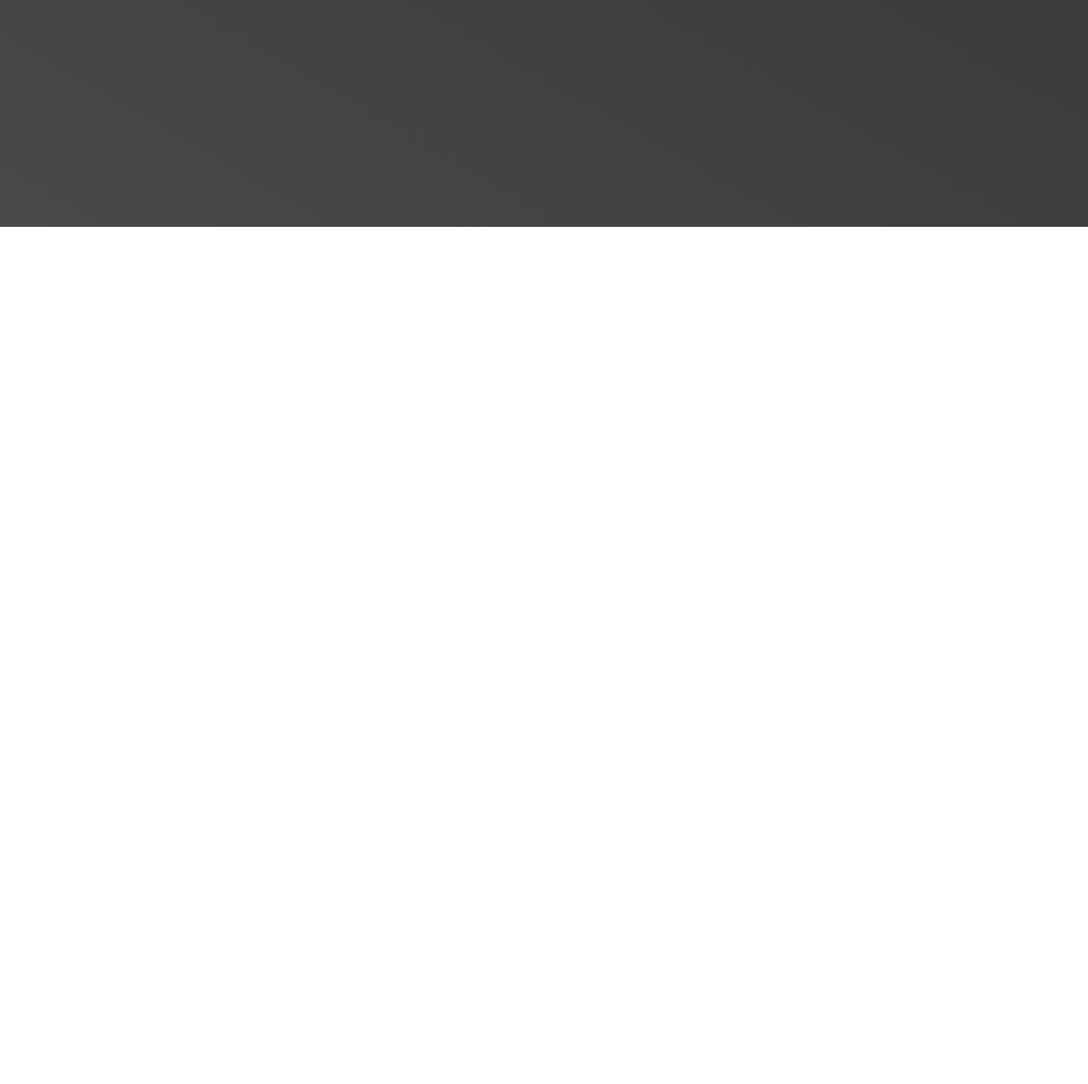
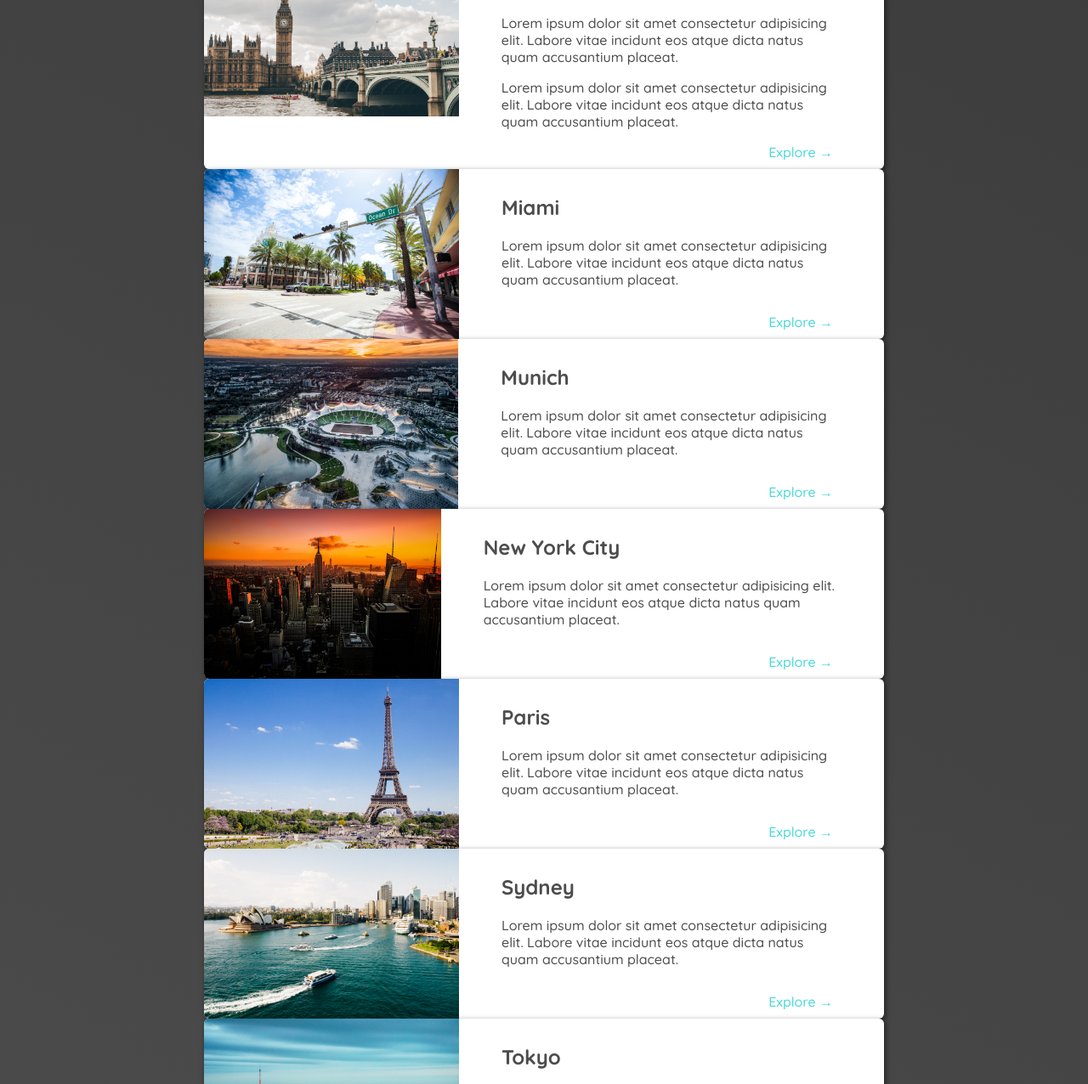
Before and after one commit to jaustinroyal/100-web-dev, a plain HTML site: page Section-7/Project-Travel/destinations.html in a window 1280 px wide. Shown: the part 533-1809 px from the top of the page at 85% size. Before the commit the page ends 800 px from the top, so only its background shows below. Drawn offline with Linux system fonts and the light colour scheme.

Commit message:
added imges code , fixed destinations first card

```diff
--- a/Section-7/Project-Travel/destinations.css
+++ b/Section-7/Project-Travel/destinations.css
@@ -1,7 +1,36 @@
 #container {
   position: static;
+}
+main li {
+  display: flex;
+  width: 800px;
+  margin: 0 auto;
+  background-color: rgb(255, 255, 255);
+  overflow: hidden;
+  border-radius: 6px;
+  box-shadow: 2px 2px 6px rgba(0, 0, 0, 0.5);
 }
 main li img {
   height: 200px;
   width: 300px;
+  object-fit: cover;
 }
+.item-content {
+  padding: 10px 50px;
+  color: rgb(77, 77, 77);
+  display: flex;
+  flex-direction: column;
+  justify-content: space-between;
+}
+.item-content a {
+  color: rgb(76, 216, 216);
+  padding: 10px;
+}
+.item-content a:hover {
+  background-color: rgba(76, 216, 216, 0.1);
+  padding: 10px;
+  border-radius: 8px;
+}
+.actions {
+  text-align: right;
+}
--- a/Section-7/Project-Travel/destinations.html
+++ b/Section-7/Project-Travel/destinations.html
@@ -30,17 +30,159 @@
     <main>
       <ul>
         <li>
-          <img src="./media/cities/barcelona.jpg" alt="Barcelona City :)" />
+          <img src="media/cities/barcelona.jpg" alt="City of Barcelona" />
           <div class="item-content">
-            <h2>Barcelona</h2>
-            <p>
-              Lorem ipsum dolor sit amet consectetur adipisicing elit. Nihil
-              eius inventore totam. Odio pariatur sequi dolorem, ab sapiente,
-              ...
-            </p>
+            <div>
+              <h2>Barcelona</h2>
+              <p>
+                Lorem ipsum dolor sit amet consectetur adipisicing elit. Labore
+                vitae incidunt eos atque dicta natus quam accusantium placeat.
+              </p>
+            </div>
+            <div class="actions">
+              <a href="https://en.wikipedia.org/wiki/Barcelona">Explore &#x2192</a>
+            </div>
           </div>
-          <div class="actions">
-            <a href="https://en.wikipedia.org/wiki/barcelona">Explore ;)</a>
+        </li>
+        <li>
+          <img src="media/cities/hawaii.jpg" alt="Hawaii beach" />
+          <div class="item-content">
+            <div>
+              <h2>Hawaii</h2>
+              <p>
+                Lorem ipsum dolor sit amet consectetur adipisicing elit. Labore
+                vitae incidunt eos atque dicta natus quam accusantium placeat.
+              </p>
+            </div>
+            <div class="actions">
+              <a href="hhttps://en.wikipedia.org/wiki/Hawaii">Explore &#x2192</a>
+            </div>
+          </div>
+        </li>
+        <li>
+          <img src="media/cities/london.jpg" alt="London city" />
+          <div class="item-content">
+            <div>
+              <h2>London</h2>
+              <p>
+                Lorem ipsum dolor sit amet consectetur adipisicing elit. Labore
+                vitae incidunt eos atque dicta natus quam accusantium placeat.
+              </p>
+              <p>
+                Lorem ipsum dolor sit amet consectetur adipisicing elit. Labore
+                vitae incidunt eos atque dicta natus quam accusantium placeat.
+              </p>
+            </div>
+            <div class="actions">
+              <a href="https://en.wikipedia.org/wiki/London">Explore &#x2192</a>
+            </div>
+          </div>
+        </li>
+        <li>
+          <img src="media/cities/miami.jpg" alt="Miami streets" />
+          <div class="item-content">
+            <div>
+              <h2>Miami</h2>
+              <p>
+                Lorem ipsum dolor sit amet consectetur adipisicing elit. Labore
+                vitae incidunt eos atque dicta natus quam accusantium placeat.
+              </p>
+            </div>
+            <div class="actions">
+              <a href="https://en.wikipedia.org/wiki/Miami">Explore &#x2192</a>
+            </div>
+          </div>
+        </li>
+        <li>
+          <img src="media/cities/munich.jpg" alt="Munich football stadium" />
+          <div class="item-content">
+            <div>
+              <h2>Munich</h2>
+              <p>
+                Lorem ipsum dolor sit amet consectetur adipisicing elit. Labore
+                vitae incidunt eos atque dicta natus quam accusantium placeat.
+              </p>
+            </div>
+            <div class="actions">
+              <a href="https://en.wikipedia.org/wiki/Munich">Explore &#x2192</a>
+            </div>
+          </div>
+        </li>
+        <li>
+          <img src="media/cities/new-york-city.jpg" alt="New York City skyline" />
+          <div class="item-content">
+            <div>
+              <h2>New York City</h2>
+              <p>
+                Lorem ipsum dolor sit amet consectetur adipisicing elit. Labore
+                vitae incidunt eos atque dicta natus quam accusantium placeat.
+              </p>
+            </div>
+            <div class="actions">
+              <a href="https://en.wikipedia.org/wiki/New_York_City"
+                >Explore &#x2192</a
+              >
+            </div>
+          </div>
+        </li>
+        <li>
+          <img src="media/cities/paris.jpg" alt="Paris city" />
+          <div class="item-content">
+            <div>
+              <h2>Paris</h2>
+              <p>
+                Lorem ipsum dolor sit amet consectetur adipisicing elit. Labore
+                vitae incidunt eos atque dicta natus quam accusantium placeat.
+              </p>
+            </div>
+            <div class="actions">
+              <a href="https://en.wikipedia.org/wiki/Paris">Explore &#x2192</a>
+            </div>
+          </div>
+        </li>
+        <li>
+          <img src="media/cities/sydney.jpg" alt="Sydney beach" />
+          <div class="item-content">
+            <div>
+              <h2>Sydney</h2>
+              <p>
+                Lorem ipsum dolor sit amet consectetur adipisicing elit. Labore
+                vitae incidunt eos atque dicta natus quam accusantium placeat.
+              </p>
+            </div>
+            <div class="actions">
+              <a href="https://en.wikipedia.org/wiki/Sydney">Explore &#x2192</a>
+            </div>
+          </div>
+        </li>
+        <li>
+          <img src="media/cities/tokyo.jpg" alt="Tokyo skyline" />
+          <div class="item-content">
+            <div>
+              <h2>Tokyo</h2>
+              <p>
+                Lorem ipsum dolor sit amet consectetur adipisicing elit. Labore
+                vitae incidunt eos atque dicta natus quam accusantium placeat.
+              </p>
+            </div>
+            <div class="actions">
+              <a href="https://en.wikipedia.org/wiki/Tokyo">Explore &#x2192</a>
+            </div>
+          </div>
+        </li>
+        <li>
+          <img src="media/cities/bali.jpg" alt="Bali beach" />
+          <div class="item-content">
+            <div>
+              <h2>Bali</h2>
+              <p>
+                Lorem ipsum dolor sit amet consectetur adipisicing elit. Labore
+                vitae incidunt eos atque dicta natus quam accusantium placeat.
+              </p>
+            </div>
+            <div class="actions">
+              <a href="https://en.wikipedia.org/wiki/Bali">Explore &#x2192</a>
+            </div>
           </div>
         </li>
       </ul>
@@ -59,7 +201,8 @@
             <img
               src="./media/icons/social-media/facebook.png"
               alt="Facebook Logo"
-          /></a>
+            />
+          </a>
         </li>
       </ul>
     </footer>
```
Also changed, not shown: Section-7/Project-Travel/media/cities/bali.jpg (added), Section-7/Project-Travel/media/cities/hawaii.jpg (added), Section-7/Project-Travel/media/cities/london.jpg (added), Section-7/Project-Travel/media/cities/new-york-city.jpg (added), Section-7/Project-Travel/media/cities/paris.jpg (added), Section-7/Project-Travel/media/cities/sydney.jpg (added), Section-7/Project-Travel/media/cities/tokyo.jpg (added), 1 other file.
